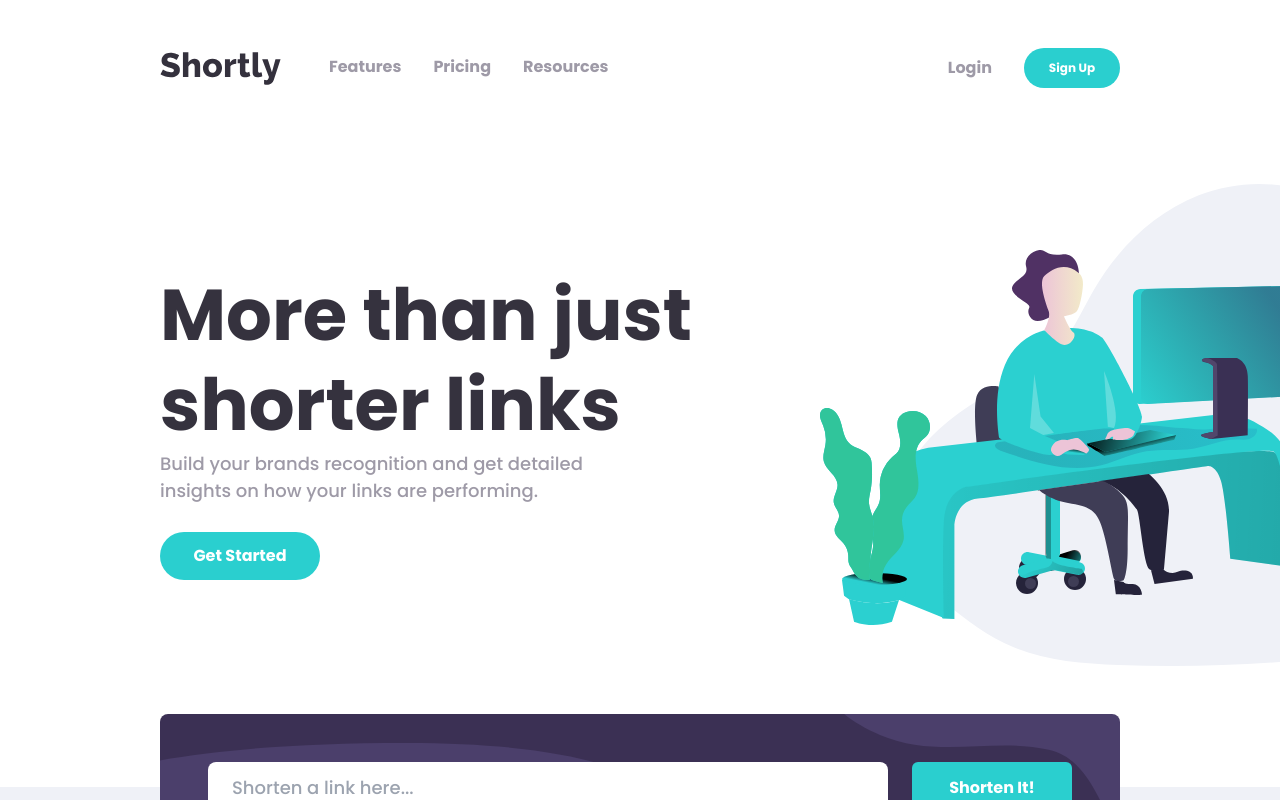
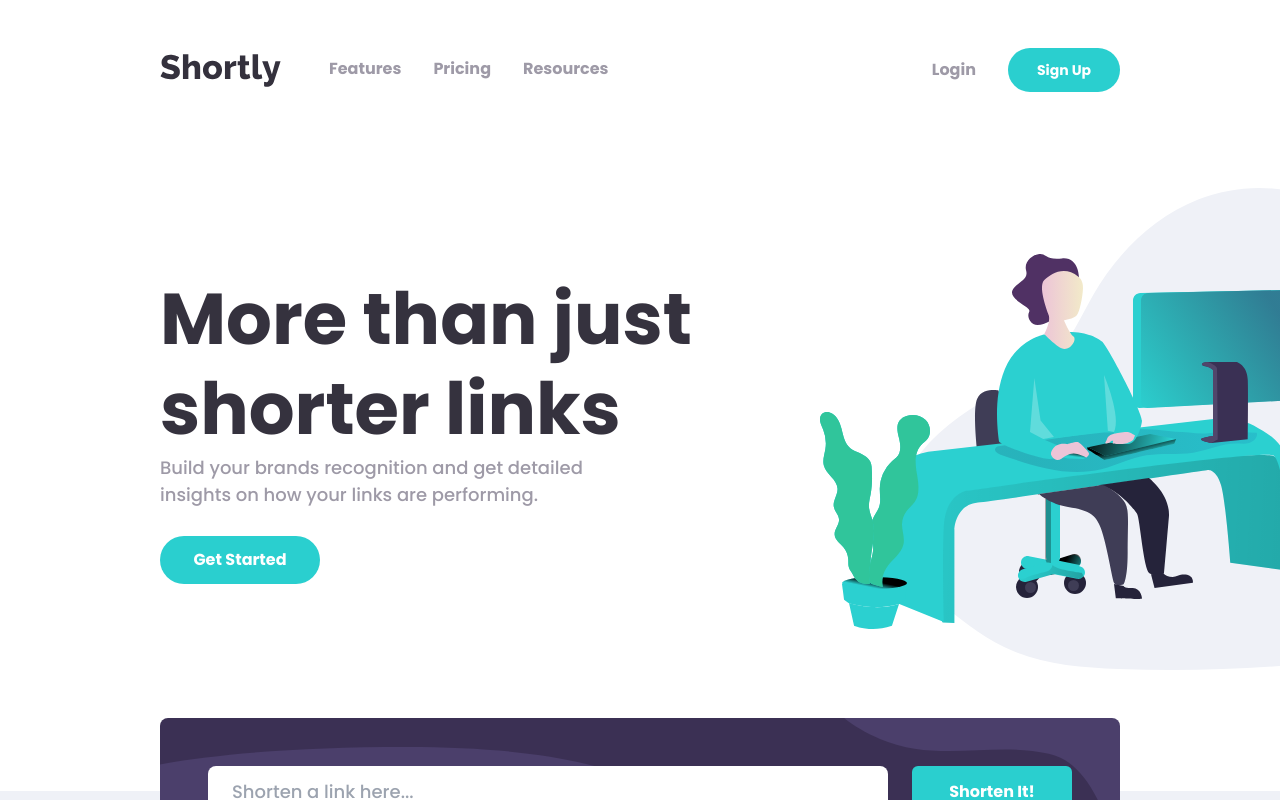
Before and after one commit to LucasAndrade912/url-shortening-api-landing-page, a React (Vite) app: page / in a window 1280 px wide. Built offline with nearby package versions, Linux system fonts and the light colour scheme.

Commit message:
change button size

```diff
--- a/src/components/Button.tsx
+++ b/src/components/Button.tsx
@@ -22,12 +22,12 @@ export function Button({
 				py-3
 				transition-colors
 				hover:bg-[#96ecec]
-				${size === 'normal' ? 'w-40' : 'w-24'}
+				${size === 'normal' ? 'w-40' : 'w-28'}
 				${borderRadius === 'full' ? 'rounded-full' : 'rounded-md'}
 			`}
 			{...props}
 		>
-			<span className={`font-bold ${size === 'normal' ? 'text-base' : 'text-xs'}`}>{children}</span>
+			<span className={`font-bold ${size === 'normal' ? 'text-base' : 'text-sm'}`}>{children}</span>
 		</button>
 	);
 }
```
